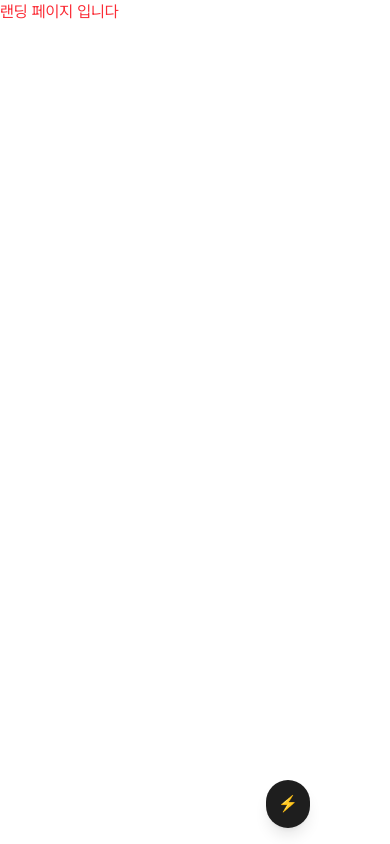
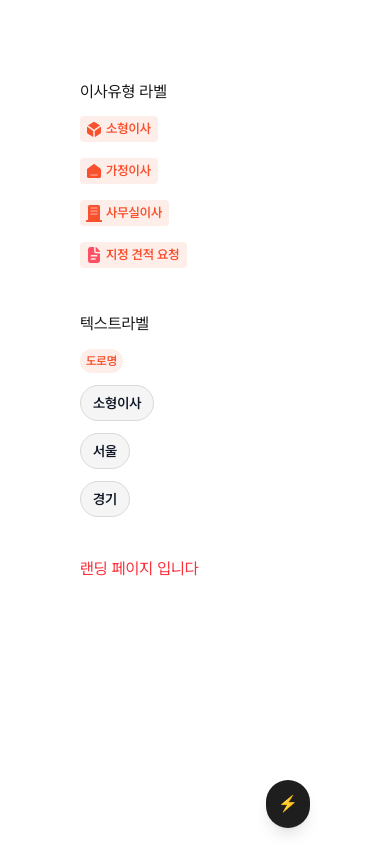
Before and after one commit to WooGie911/Moving_FE, a Next.js app: page / in a window 390 px wide. Built offline with nearby package versions, Linux system fonts and the light colour scheme.

Commit message:
[#6refactor:Chip컴포넌트 반응형 조절 및 글로벌css 브레이크 포인트 지정

```diff
--- a/src/app/globals.css
+++ b/src/app/globals.css
@@ -52,6 +52,10 @@
 }
 
 @theme inline {
+  /* 브레이크포인트 정의: 기본 반응형 브레이크 포인트를 디자인 요구사항에 따라 변경가능. */
+  --breakpoint-md: 744px; /* 태블릿 사이즈 */
+  --breakpoint-lg: 1200px; /* 데스크탑 사이즈 */
+
   --color-background: var(--background);
   --color-foreground: var(--foreground);
   --font-sans: var(--font-pretendard);
--- a/src/app/page.tsx
+++ b/src/app/page.tsx
@@ -1,7 +1,27 @@
+import { CircleTextLabel } from "@/components/common/Chips/CircleTextLabel";
+import { MoveTypeLabel } from "@/components/common/Chips/MoveTypeLabel";
 import React from "react";
 
 const HomePage = () => {
-  return <div className="flex text-red-500">랜딩 페이지 입니다</div>;
+  return (
+    <div className="flex flex-col gap-10 px-20 py-20">
+      <div className="flex flex-col gap-3">
+        <h1>이사유형 라벨</h1>
+        <MoveTypeLabel type="small" />
+        <MoveTypeLabel type="home" />
+        <MoveTypeLabel type="office" />
+        <MoveTypeLabel type="document" />
+      </div>
+      <div className="flex flex-col gap-3">
+        <h1>텍스트라벨</h1>
+        <CircleTextLabel text="도로명" />
+        <CircleTextLabel text="소형이사" clickAble={true} />
+        <CircleTextLabel text="서울" clickAble={true} />
+        <CircleTextLabel text="경기" clickAble={true} />
+      </div>
+      <div className="flex text-red-500">랜딩 페이지 입니다</div>
+    </div>
+  );
 };
 
 export default HomePage;
--- a/src/components/common/Chips/CircleTextLabel.tsx
+++ b/src/components/common/Chips/CircleTextLabel.tsx
@@ -1,44 +1,27 @@
 "use client";
 import React, { useState } from "react";
-import { useMediaQuery } from "@/hooks/useMediaQuery";
 
 type TProps = {
   text: string;
-  Clickable?: boolean;
-  size?: "sm" | "md" | "responsive"; // responsive 옵션 추가
+  clickAble?: boolean;
   onClick?: () => void;
 };
 
-export const CircleTextLabel = ({ text, Clickable = false, onClick, size = "responsive" }: TProps) => {
+export const CircleTextLabel = ({ text, clickAble = false, onClick }: TProps) => {
   const [isClicked, setIsClicked] = useState(false);
-  const isMobile = useMediaQuery("(max-width: 768px)");
 
   const handleClick = () => {
     setIsClicked(!isClicked);
   };
 
-  // 반응형 사이즈 결정
-  const getResponsiveSize = () => {
-    if (size === "responsive") {
-      return isMobile ? "sm" : "md";
-    }
-    return size;
-  };
-
-  const currentSize = getResponsiveSize();
-
-  return Clickable ? (
+  return clickAble ? (
     <div>
       <div
-        className={`inline-flex cursor-pointer items-center justify-start rounded-full border py-1.5 ${
-          currentSize === "sm" ? "h-[36px] px-3" : "h-[46px] px-5"
-        } ${isClicked ? "border-primary-400 bg-primary-100" : "border-gray-300 bg-gray-100"}`}
+        className={`inline-flex h-[36px] cursor-pointer items-center justify-start rounded-full border px-3 py-1.5 lg:h-[46px] lg:px-5 ${isClicked ? "border-primary-400 bg-primary-100" : "border-gray-300 bg-gray-100"}`}
         onClick={handleClick}
       >
         <p
-          className={`text-sm font-semibold ${
-            currentSize === "sm" ? "text-[14px] leading-[20px]" : "text-[18px] leading-[26px]"
-          } ${isClicked ? "text-primary-400" : "text-gray-900"}`}
+          className={`text-sm text-[14px] leading-[20px] font-semibold lg:text-[18px] lg:leading-[26px] ${isClicked ? "text-primary-400" : "text-gray-900"}`}
         >
           {text}
         </p>
@@ -46,16 +29,8 @@ export const CircleTextLabel = ({ text, Clickable = false, onClick, size = "resp
     </div>
   ) : (
     <div>
-      <div
-        className={`bg-primary-100 inline-flex items-center justify-start rounded-full px-3 py-1.5 ${
-          currentSize === "sm" ? "h-6 px-[6px]" : "h-8 px-[8.5px]"
-        }`}
-      >
-        <p
-          className={`text-primary-400 ${
-            currentSize === "sm" ? "text-[12px] leading-[16px]" : "text-[14px] leading-[20px]"
-          } font-semibold`}
-        >
+      <div className="bg-primary-100 inline-flex h-6 items-center justify-start rounded-full px-[6px] py-1.5 md:h-8 md:px-[8.5px]">
+        <p className="text-primary-400 text-[12px] leading-[16px] font-semibold md:text-[14px] md:leading-[20px]">
           {text}
         </p>
       </div>
--- a/src/components/common/Chips/MoveTypeLabel.tsx
+++ b/src/components/common/Chips/MoveTypeLabel.tsx
@@ -1,27 +1,13 @@
-"use client";
 import Image from "next/image";
-import React from "react";
-import { useMediaQuery } from "@/hooks/useMediaQuery";
 import box from "../../../assets/icon/icon-box.png";
 import home from "../../../assets/icon/icon-home.png";
 import office from "../../../assets/icon/icon-office.png";
 import document from "../../../assets/icon/icon-document.png";
 
-export const MoveTypeLabel = ({
-  type,
-  size = "responsive",
-}: {
-  type: "small" | "home" | "office" | "document";
-  size?: "sm" | "md" | "responsive";
-}) => {
-  const isMobile = useMediaQuery("(max-width: 768px)");
-  const currentSize = size === "responsive" ? (isMobile ? "sm" : "md") : size;
-  const sizeClass = currentSize === "sm" ? "h-[26px] py-[2px]" : "h-[32px] py-[4px]";
+export const MoveTypeLabel = ({ type }: { type: "small" | "home" | "office" | "document" }) => {
   return (
     <div>
-      <div
-        className={`bg-primary-100 inline-flex items-center justify-start gap-[2px] rounded-sm pr-[7px] pl-[4px] ${sizeClass}`}
-      >
+      <div className="bg-primary-100 inline-flex h-[26px] items-center justify-start gap-[2px] rounded-sm py-[2px] pr-[7px] pl-[4px] md:h-[32px] md:py-[4px]">
         <div className="relative h-[20px] w-[20px]">
           <Image
             src={type === "small" ? box : type === "home" ? home : type === "office" ? office : document}
@@ -29,9 +15,7 @@ export const MoveTypeLabel = ({
             fill
           />
         </div>
-        <p
-          className={`text-primary-400 inline-block text-center text-sm font-semibold ${currentSize === "sm" ? "text-[13px] leading-[22px]" : "text-[14px] leading-[24px]"}`}
-        >
+        <p className="text-primary-400 inline-block text-center text-sm text-[13px] leading-[22px] font-semibold md:text-[14px] md:leading-[24px]">
           {type === "small"
             ? "소형이사"
             : type === "home"
--- a/src/hooks/useMediaQuery.ts
+++ /dev/null
@@ -1,18 +0,0 @@
-"use client";
-import { useState, useEffect } from "react";
-
-export const useMediaQuery = (query: string): boolean => {
-  const [matches, setMatches] = useState(false);
-
-  useEffect(() => {
-    const media = window.matchMedia(query);
-    if (media.matches !== matches) {
-      setMatches(media.matches);
-    }
-    const listener = () => setMatches(media.matches);
-    window.addEventListener("resize", listener);
-    return () => window.removeEventListener("resize", listener);
-  }, [matches, query]);
-
-  return matches;
-};
```
